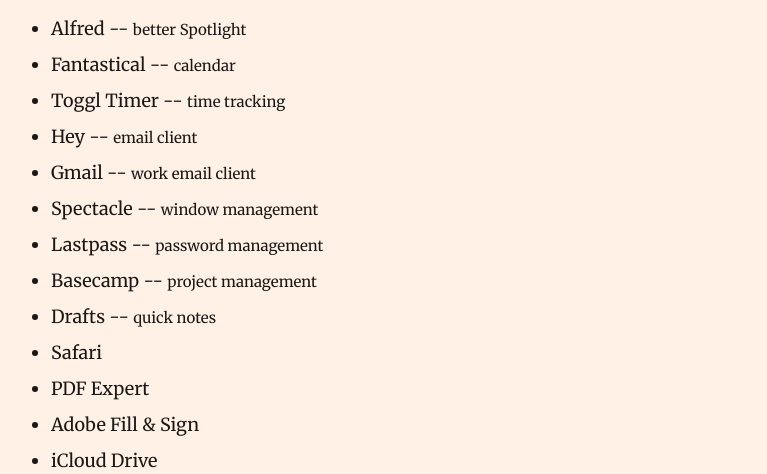
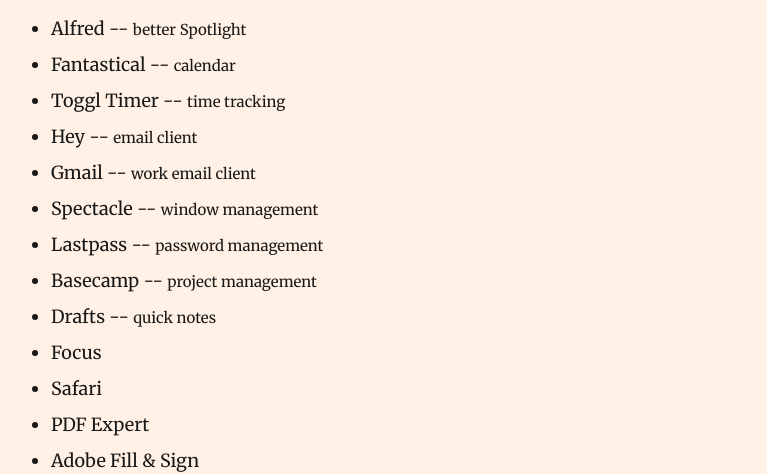
Before and after one commit to camille-hdl/website, a Gatsby site: page /uses/ in a window 1280 px wide. Shown: the part 335-809 px from the top of the page, without its empty margins (202-969 px from the left). Built offline with nearby package versions, Linux system fonts and the light colour scheme; Gatsby itself is replaced by a stand-in of ours; some packages are replaced by stand-ins of ours.

Commit message:
add focus

```diff
--- a/content/blog/uses/index.md
+++ b/content/blog/uses/index.md
@@ -14,6 +14,7 @@ description: Productivity, Software development, Note-taking...
 * Lastpass -- <small>password management</small>
 * Basecamp -- <small>project management</small>
 * Drafts -- <small>quick notes</small>
+* Focus
 * Safari
 * PDF Expert
 * Adobe Fill & Sign
```
